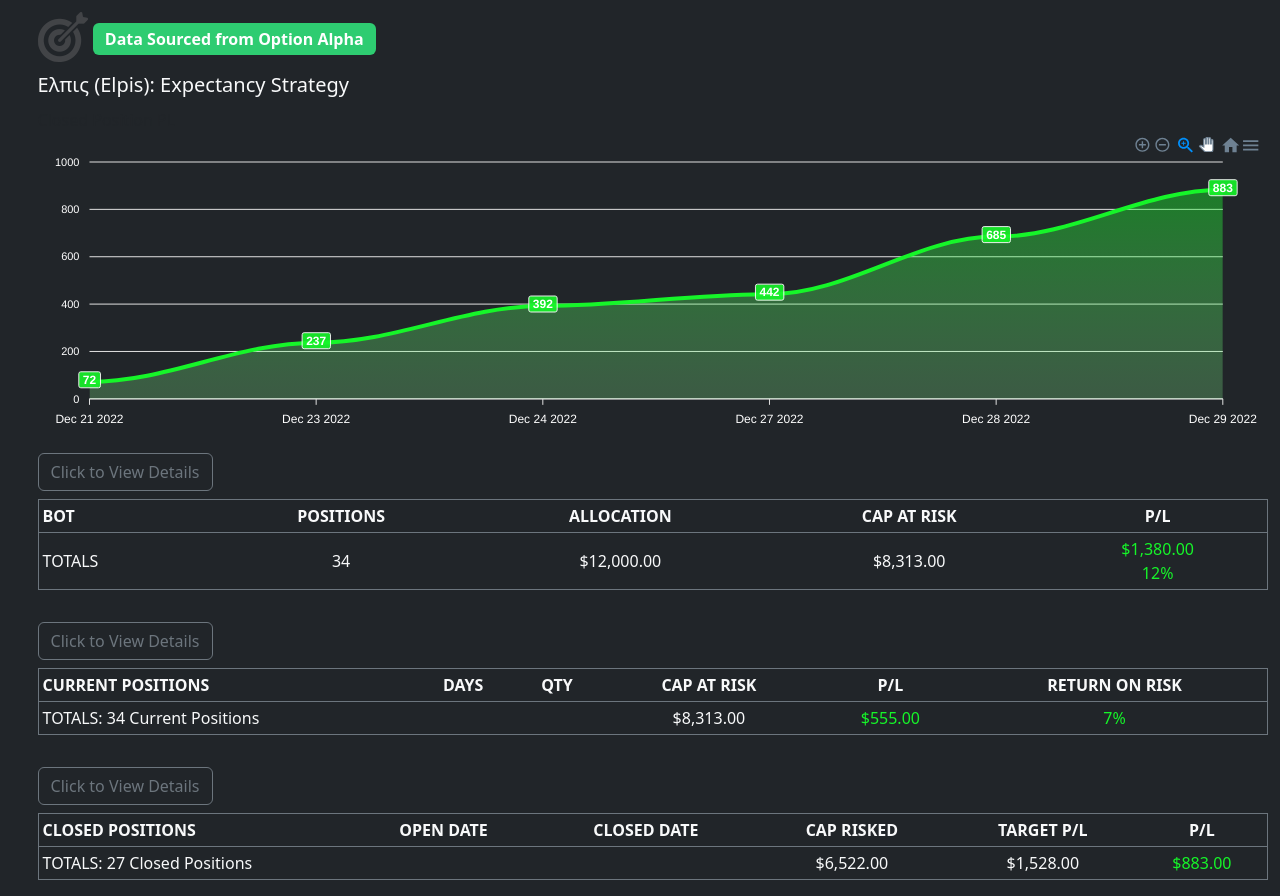
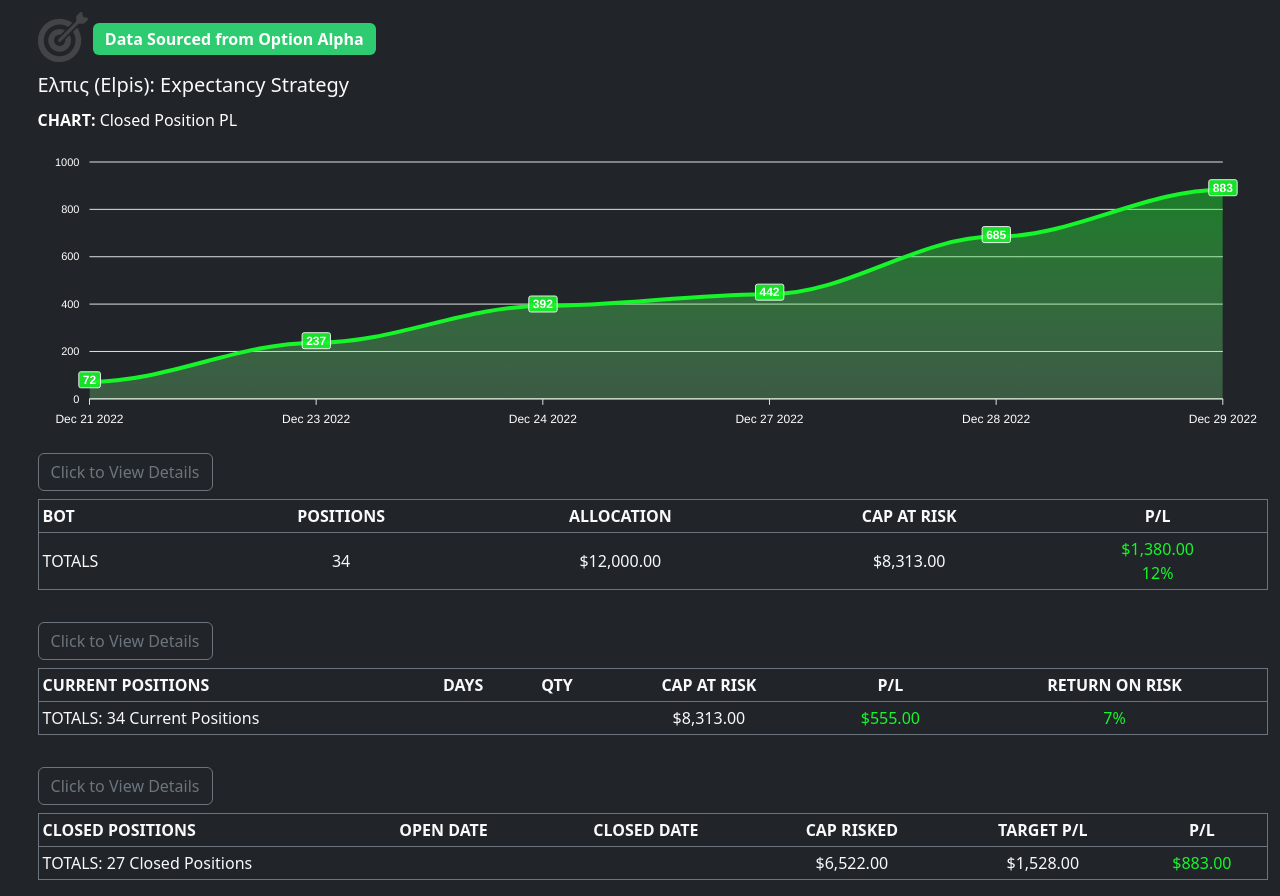
Before and after one commit to NickForneris/expectancy-strategy, a React (Create React App) app: page / in a window 1280 px wide. Built offline with nearby package versions, Linux system fonts and the light colour scheme.

Commit message:
fixed chart titl;e color

```diff
--- a/src/App.js
+++ b/src/App.js
@@ -73,6 +73,9 @@ function App() {
           id: 'area',
           type: 'area',
           foreColor: '#fff',
+          toolbar: {
+            show: false,
+          },
           zoom: {
             autoScaleYaxis: true
           }
@@ -102,8 +105,8 @@ function App() {
       ]
     }
     return (
-      <div className="pl-chart mb-3">
-      Closed Position PL
+      <div className="pl-chart mb-3 text-white">
+      <strong>CHART: </strong>Closed Position PL
         <Chart
           options={chartData.options}
           series={chartData.series}
```
